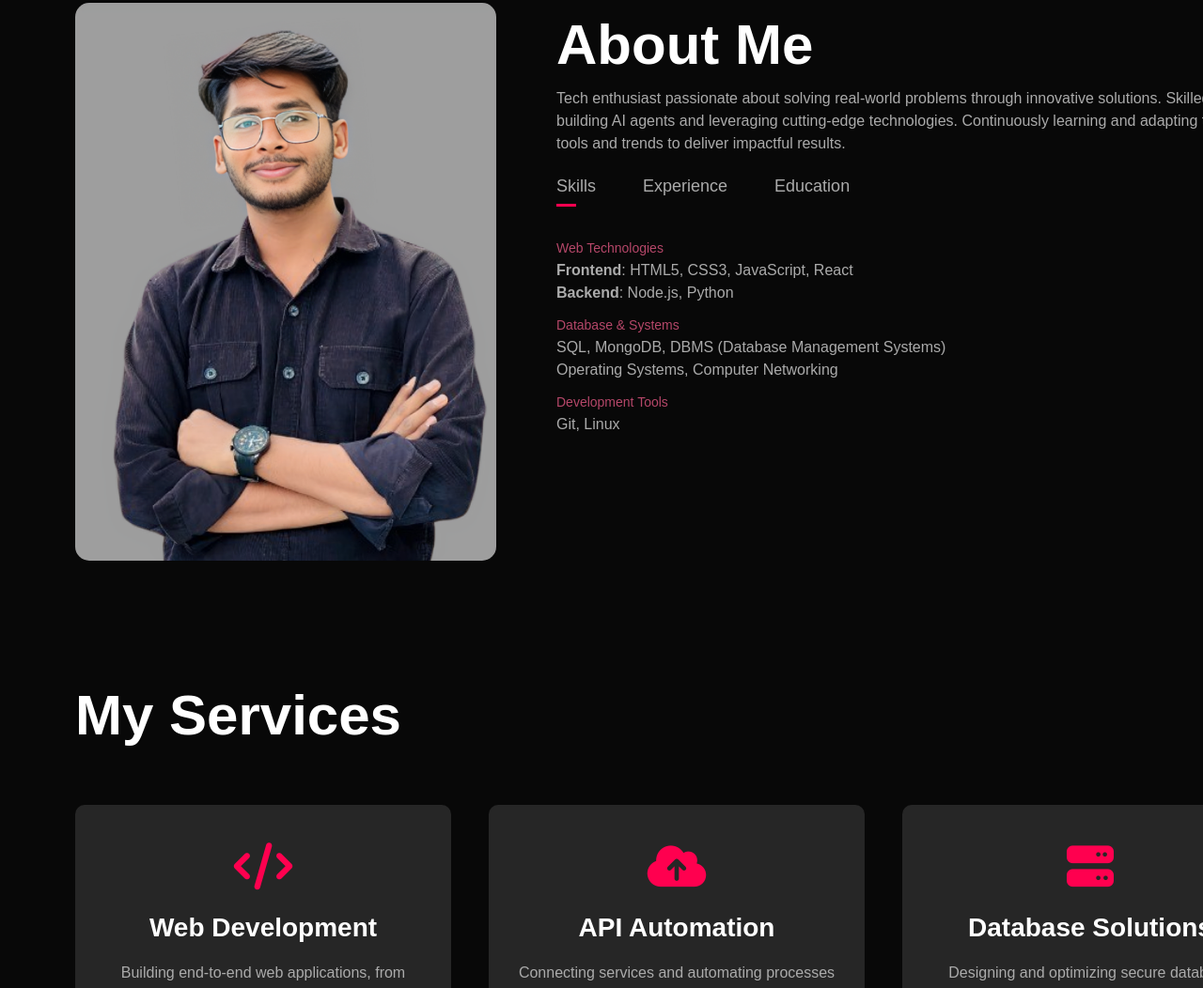
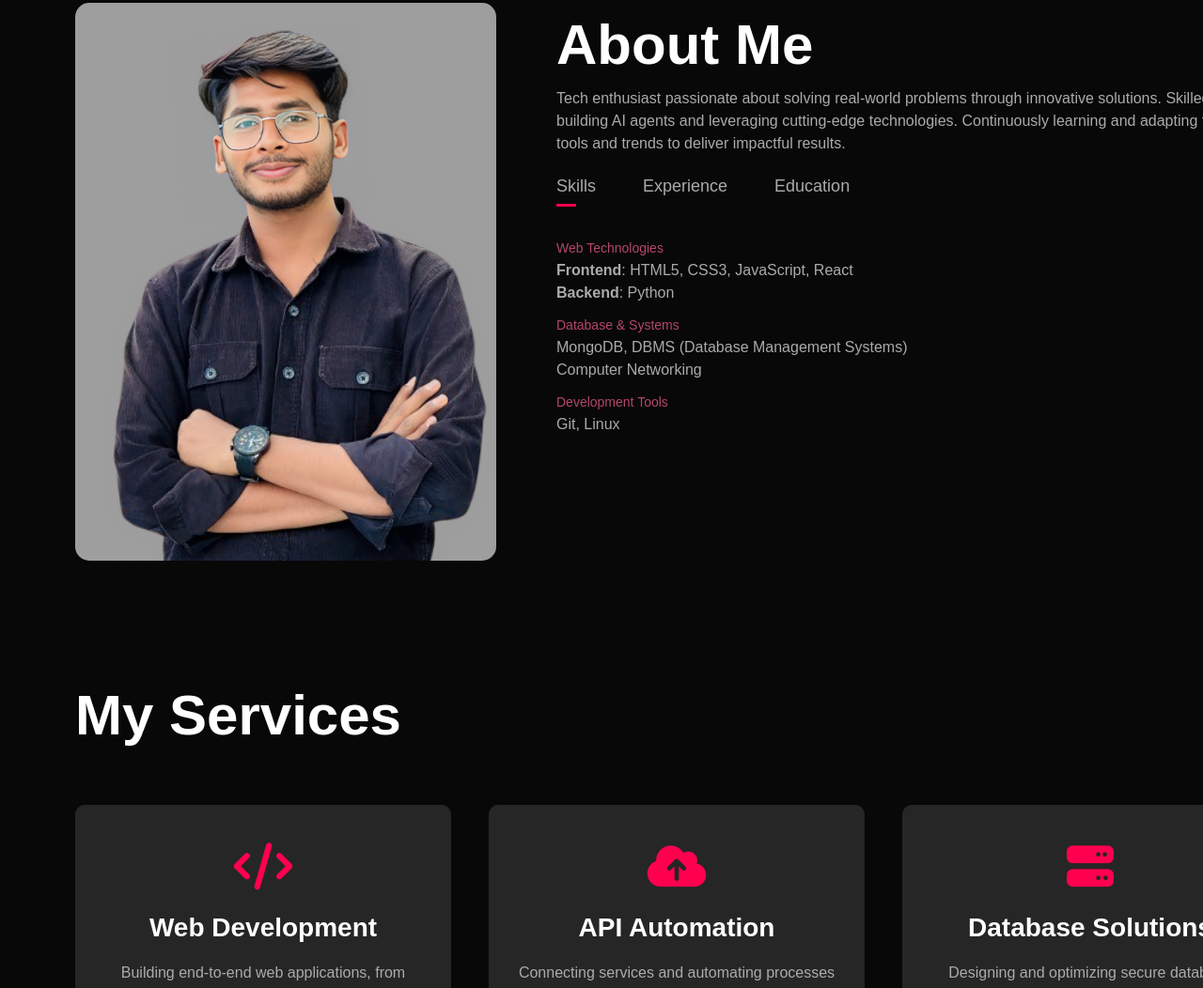
Before and after one commit to premsah0/portfolio, a plain HTML site: page index.html in a window 1280 px wide. Shown: the part 897-1949 px from the top of the page at 94% size. Drawn offline with nearby package versions, Linux system fonts and the light colour scheme.

Commit message:
resume update

```diff
--- a/index.html
+++ b/index.html
@@ -54,12 +54,12 @@ deliver impactful results.</p>
                             <li>
                                 <span>Web Technologies</span><br>
                                 <strong>Frontend</strong>: HTML5, CSS3, JavaScript, React<br>
-                                <strong>Backend</strong>: Node.js, Python<br>
+                                <strong>Backend</strong>: Python<br>
                             </li>
                             <li>
                                 <span>Database & Systems</span><br>
-                                SQL, MongoDB, DBMS (Database Management Systems)<br>
-                                Operating Systems, Computer Networking
+                                MongoDB, DBMS (Database Management Systems)<br>
+                                Computer Networking
                             </li>
                             <li>
                                 <span>Development Tools</span><br>
```
Also changed, not shown: 3 other files.
